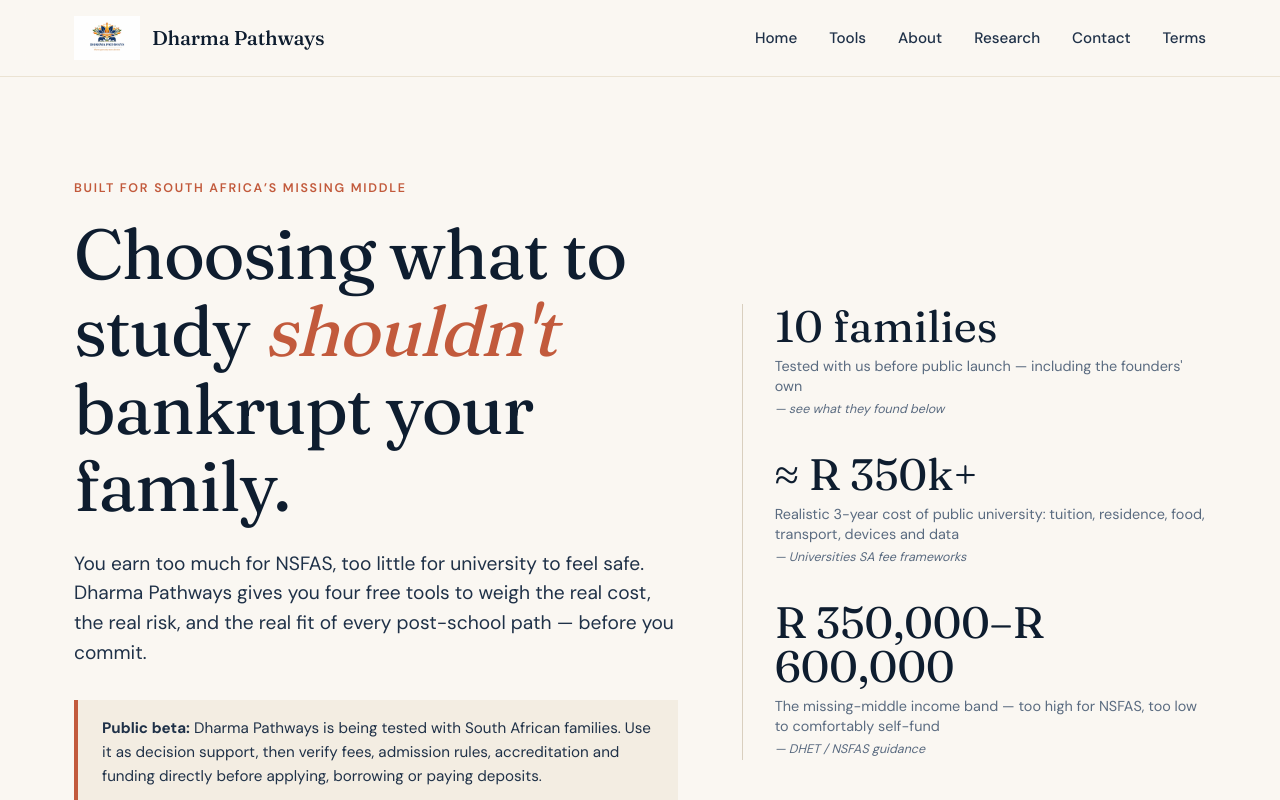
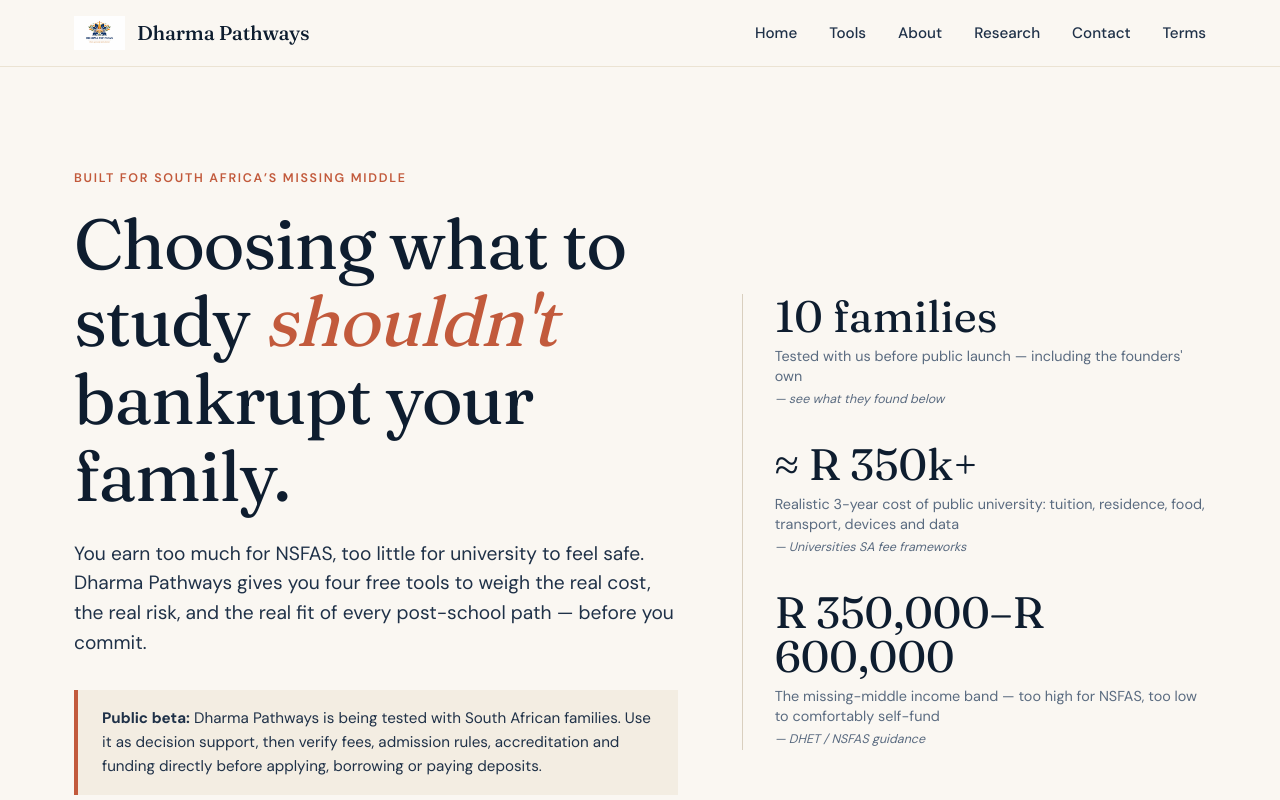
Before and after one commit to Shaylin45/dharmapathways, a Next.js app: page / in a window 1280 px wide. Shown: the top 800 px of the page. Built offline with nearby package versions, Linux system fonts and the light colour scheme; no server answers.

Commit message:
Tune logo sizing in nav and footer

```diff
--- a/app/globals.css
+++ b/app/globals.css
@@ -45,7 +45,7 @@
     .nav { position: sticky; top: 0; background: rgba(250,247,242,0.92); backdrop-filter: blur(12px); border-bottom: 1px solid var(--line-soft); z-index: 100; }
     .nav-inner { max-width: 1180px; margin: 0 auto; padding: var(--space-4) var(--space-6); display: flex; align-items: center; justify-content: space-between; }
     .nav-brand { display: flex; align-items: center; gap: var(--space-3); text-decoration: none; color: var(--ink); font-family: var(--display); font-size: 1.25rem; font-weight: 500; letter-spacing: -0.01em; }
-    .nav-brand img { height: 44px; width: auto; }
+    .nav-brand img { height: 34px; width: auto; max-width: 120px; object-fit: contain; }
     .nav-links { display: flex; gap: var(--space-8); align-items: center; }
     .nav-links a { text-decoration: none; font-size: 0.95rem; font-weight: 500; color: var(--ink-soft); }
     .nav-links a:hover, .nav-links a.active { color: var(--ink); }
@@ -347,7 +347,7 @@
     .footer { background: var(--ink); color: var(--paper); padding: var(--space-16) 0 var(--space-8); }
     .footer-grid { display: grid; grid-template-columns: 2fr 1fr 1fr 1fr; gap: var(--space-8); margin-bottom: var(--space-12); }
     .footer-brand { display: flex; flex-direction: column; gap: var(--space-3); }
-    .footer-brand img { height: 56px; width: auto; filter: none; }
+    .footer-brand img { width: min(360px, 100%); height: auto; display: block; background: #f3ede2; padding: 10px 12px; border-radius: 2px; filter: none; }
     .footer-brand p { color: rgba(250,247,242,0.7); font-size: 0.92rem; max-width: 30ch; }
     .footer h4 { color: var(--paper); font-family: var(--body); font-size: 0.78rem; font-weight: 600; letter-spacing: 0.14em; text-transform: uppercase; margin-bottom: var(--space-4); }
     .footer ul { list-style: none; }
```
